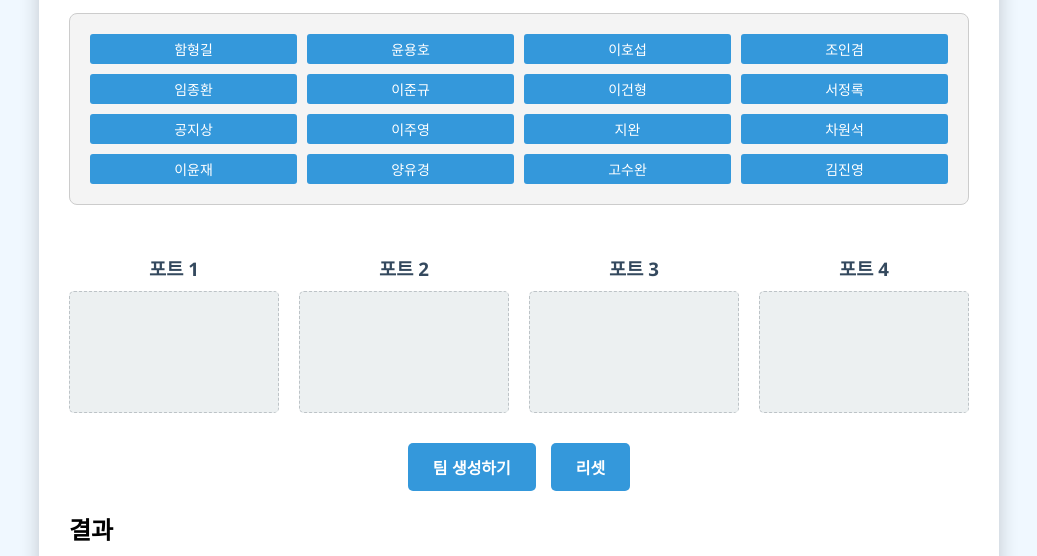
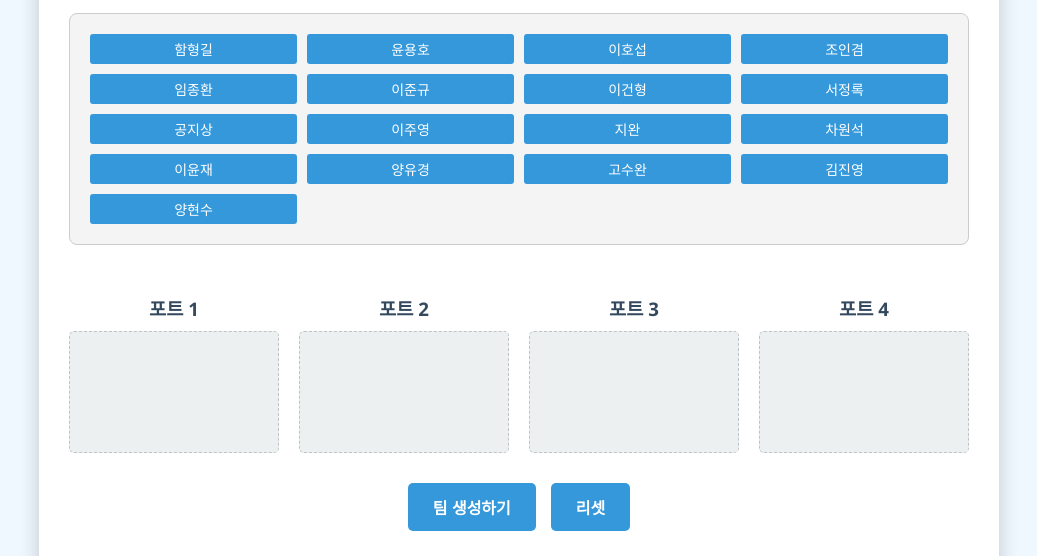
Before and after one commit to yoonjaejasonlee/TeamDraw, a plain HTML site: page index.html in a window 1280 px wide. Shown: the part 194-750 px from the top of the page, without its empty margins (121-1158 px from the left). Drawn offline with Linux system fonts and the light colour scheme.

Commit message:
인원 변경

```diff
--- a/index.html
+++ b/index.html
@@ -177,6 +177,7 @@
             <div class="name" draggable="true">양유경</div>
             <div class="name" draggable="true">고수완</div>
             <div class="name" draggable="true">김진영</div>
+            <div class="name" draggable="true">양현수</div>
         </div>
 
         <div id="port-inputs">
```
